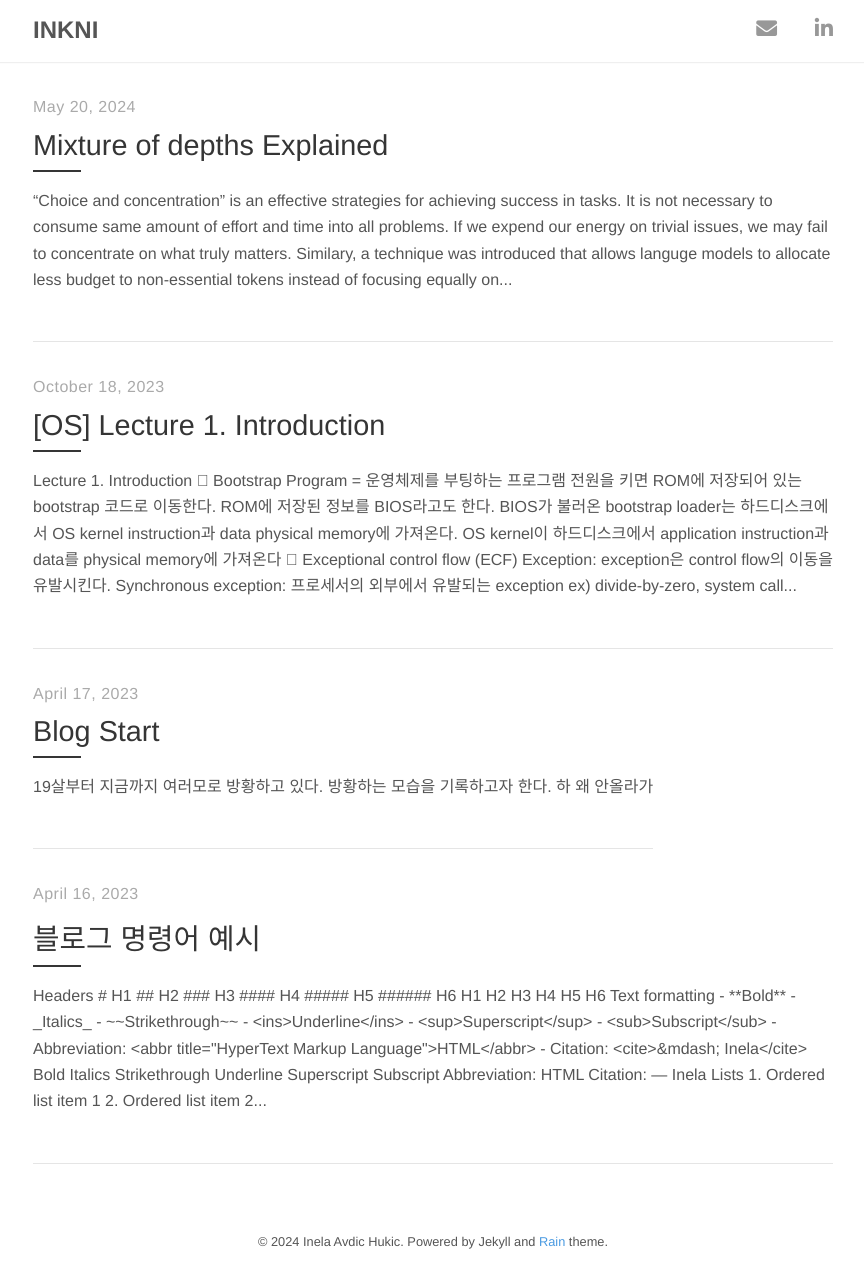
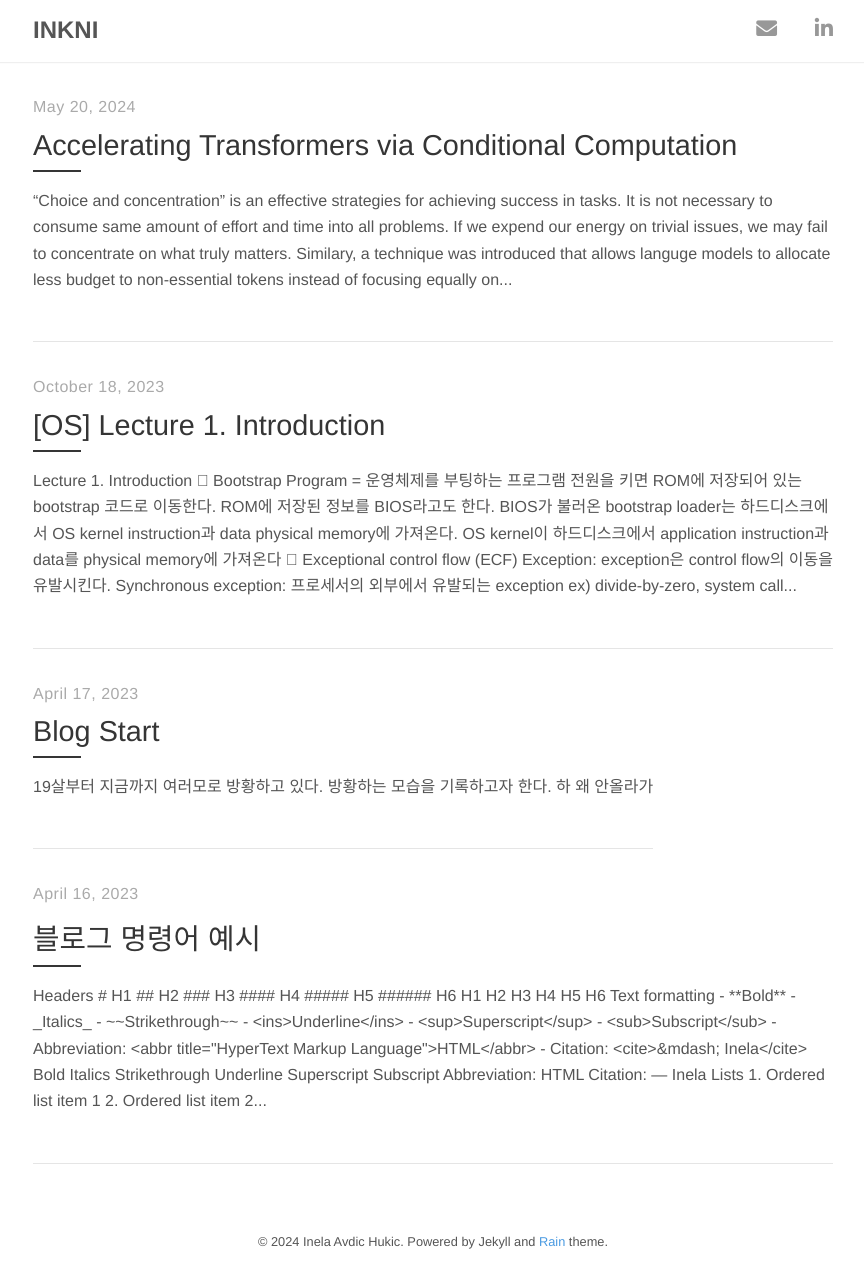
Before and after one commit to inkwanhwang/blog, a Jekyll site: the page built from index.html, in a window 1280 px wide. Shown: the whole page, without its empty margins (207-1071 px from the left). Built offline with Jekyll 4.4.1, drawn with Linux system fonts in a browser that asks for light colours; nearby versions of some CDN libraries; the list of posts is cut into pages by our own code.

Commit message:
Update 2024-05-20-Mixture-of-Depths.md

```diff
--- a/_posts/2024-05-20-Mixture-of-Depths.md
+++ b/_posts/2024-05-20-Mixture-of-Depths.md
@@ -1,5 +1,5 @@
 ---
-title: "Mixture of depths Explained"
+title: "Accelerating Transformers via Conditional Computation"
 author:
  - "A"
  - "B"
```
